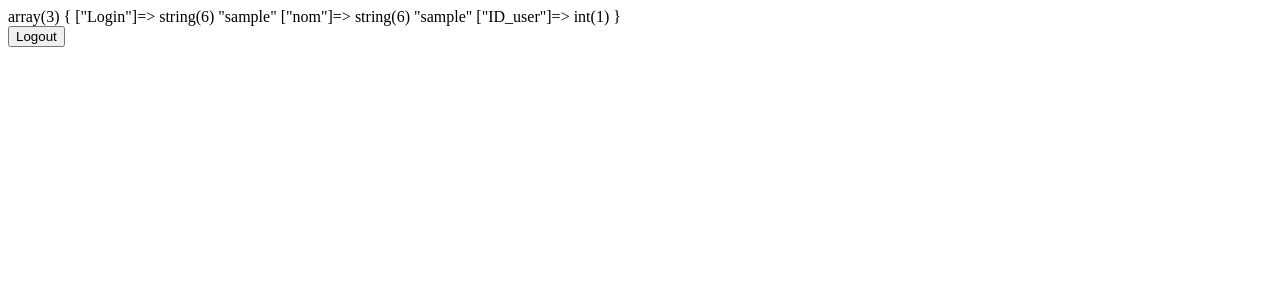
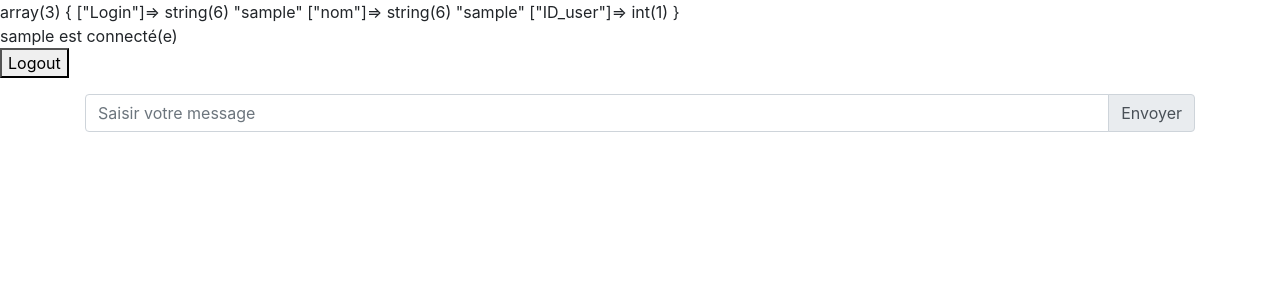
Before and after one commit to YDECORCE/CHAT_AJAX, a PHP site: page /chat.php in a window 1280 px wide. Shown: the top 300 px of the page. Run offline with PHP 8.4, Linux system fonts and the light colour scheme; the visitor is signed in with stand-in values (Sample User, id 1); data that the repository does not hold is empty.

Commit message:
fin de journée WTF

```diff
--- /dev/null
+++ b/Script.js
@@ -0,0 +1,63 @@
+var  xhr= new XMLHttpRequest(), IdSession;
+xhr.open('POST', "get_session.php", false);
+xhr.onreadystatechange = function(){
+    if(xhr.readyState == 4 && xhr.status == 200){
+        IdSession = xhr.responseText;
+    }
+};
+xhr.send();
+// console.log(IdSession);
+var Btn=document.getElementById("Envoyer");
+var Input=document.getElementById("texte");
+var Ouput=document.getElementById("retour");
+var AllPosts=document.getElementById("allposts")
+AfficherMessage();
+Btn.addEventListener("click", function(){
+    AjouterMessage();
+})
+
+function AjouterMessage(){
+    let message=Input.value;
+    if(message != ""){
+        let requete= new XMLHttpRequest();
+        requete.onreadystatechange = function() {
+            if (this.readyState == 4 && this.status == 200) {
+                Ouput.innerHTML="<p>Message transmis</p>"
+                Input.value="";
+                AfficherMessage()
+            }
+            else{
+                Ouput.innerHTML="<p>WTF</p>"
+            }
+          };
+          requete.open("POST", "controleur.php?action=send&message="+message);
+          requete.send();
+        }
+     else{
+        alert("saisir votre message");
+    }
+}
+
+function AfficherMessage(){
+    let chat=new XMLHttpRequest();
+    chat.onreadystatechange = function() {
+        if (this.readyState == 4 && this.status == 200) {
+            const resultat = JSON.parse(chat.responseText)
+            AllPosts.innerHTML="";
+            for (let i =0; i<resultat.length;i++){
+                var ligne=document.createElement("div")
+                console.log(IdSession)
+                console.log(resultat[i].Name_Users);
+
+                if(resultat[i].Name_Users==IdSession){
+                    ligne.classList="user";
+                }
+                else{ligne.classList="other"}
+                ligne.textContent=resultat[i].Date_Chat+" "+resultat[i].Message_chat+" "+resultat[i].Name_Users
+                AllPosts.append(ligne)
+            }
+            }
+      };
+      chat.open("GET", "controleur.php?action=read");
+      chat.send();
+}
--- a/chat.php
+++ b/chat.php
@@ -5,18 +5,26 @@ if(!isset($_SESSION['nom'])){
     header('location: index.php');
 }
 ?>
+
 <!DOCTYPE html>
-<html lang="en">
+<html lang="fr">
+
 <head>
     <meta charset="UTF-8">
     <meta name="viewport" content="width=device-width, initial-scale=1.0">
+    <link rel="stylesheet" href="https://cdn.jsdelivr.net/npm/bootstrap@4.5.3/dist/css/bootstrap.min.css"
+        integrity="sha384-TX8t27EcRE3e/ihU7zmQxVncDAy5uIKz4rEkgIXeMed4M0jlfIDPvg6uqKI2xXr2" crossorigin="anonymous">
+    <link rel="stylesheet" href="style.css">
     <title>Document</title>
 </head>
+
 <body>
     <div id="logout">
-    <form class="w-100" action="" method="POST">
-        <button type="submit" name='action' value='logout' id="logout">Logout</button>
-    </form>
+        <?php echo $_SESSION['nom']." est connecté(e)"?>
+        <form action="" method="POST">
+            <button type="submit" name='action' value='logout' id="logout">Logout</button>
+        </form>
+
     </div>
     <?php
     if (isset($_POST['action'])&&($_POST['action']=='logout')){
@@ -24,5 +32,24 @@ if(!isset($_SESSION['nom'])){
         header('location: index.php');
     }
     ?>
+    <div class="container">
+        <div class="col-12" id="allposts">
+        <p>Ici seront affichés les posts</p>
+        </div>
+        <form method="POST">
+            <div class="input-group mb-3">
+                <input type="text" id="texte" class="form-control" placeholder="Saisir votre message"
+                    aria-label="Recipient's username" aria-describedby="basic-addon2">
+                <div class="input-group-append">
+                    <span class="input-group-text" id="Envoyer">Envoyer</span>
+                </div>
+            </div>
+        </form>
+        <div id="retour">
+        </div>
+    </div>
+
 </body>
+<script src="Script.js"></script>
+
 </html>
--- a/chat_function.php
+++ b/chat_function.php
@@ -4,18 +4,18 @@ require_once 'connect.php';
 function readallpost()
 {
     $dbb=connect();
-    $req=$dbb->prepare('SELECT * FROM chat INNER JOIN users ON chat.users_id_users=users.ID_Users');
+    $req=$dbb->prepare('SELECT Date_Chat, Message_chat, Name_Users, ID_Users FROM chat INNER JOIN users ON chat.users_id_users=users.ID_Users ORDER BY Date_Chat DESC LIMIT 20');
     $req->execute();
     $allpost = $req ->fetchAll();
-    return $allpost;
+    echo json_encode($allpost);
 }
 
-function addapost()
+function addapost($id,$message)
 {
     $dbb=connect();
-    $req=$dbb->prepare('INSERT INTO "chat"("Date_Chat", "Message_Chat", "users_id_users") VALUES (NOW(),:post, :id');
-    $req->bindParam(':id', $_SESSION['ID_user'], PDO::PARAM_INT);
-    $req->bindParam(':post', $_POST['message'], PDO::PARAM_STR);
+    $req=$dbb->prepare('INSERT INTO `chat`(`ID_Chat`, `Date_Chat`, `Message_Chat`, `users_id_users`) VALUES (NULL,NOW(),:post,:id)');
+    $req->bindParam(':id', $id, PDO::PARAM_INT);
+    $req->bindParam(':post', $message, PDO::PARAM_STR);
     $req->execute();
 }
 ?>
--- /dev/null
+++ b/controleur.php
@@ -0,0 +1,15 @@
+<?php
+session_start();
+// var_dump($_SESSION);
+require_once "chat_function.php";
+
+
+if(isset($_GET['action'])&&($_GET['action']=='send')){
+    $id=$_SESSION['ID_user'];
+    $message=$_GET['message'];
+    addapost($id,$message);
+ }
+
+ if(isset($_GET['action'])&&($_GET['action']=='read')){
+    readallpost();
+ }
--- /dev/null
+++ b/get_session.php
@@ -0,0 +1,5 @@
+<?php
+    session_start();
+    $json_response = json_encode($_SESSION['nom']);
+    echo $json_response;
+?>
--- a/index.php
+++ b/index.php
@@ -12,7 +12,7 @@ session_start();
 <body>
 
     <?php
-    require "login.php"
+   include "login.php"
     ?>
 
 </body>
--- a/login.php
+++ b/login.php
@@ -1,5 +1,4 @@
 <?php
-var_dump($_SESSION);
 require_once 'connect.php'
 // require 'header_client.php';
  ?>
--- /dev/null
+++ b/style.css
@@ -0,0 +1,6 @@
+.user{
+background-color: blue;
+}
+.other{
+    background-color:red;
+}
```
